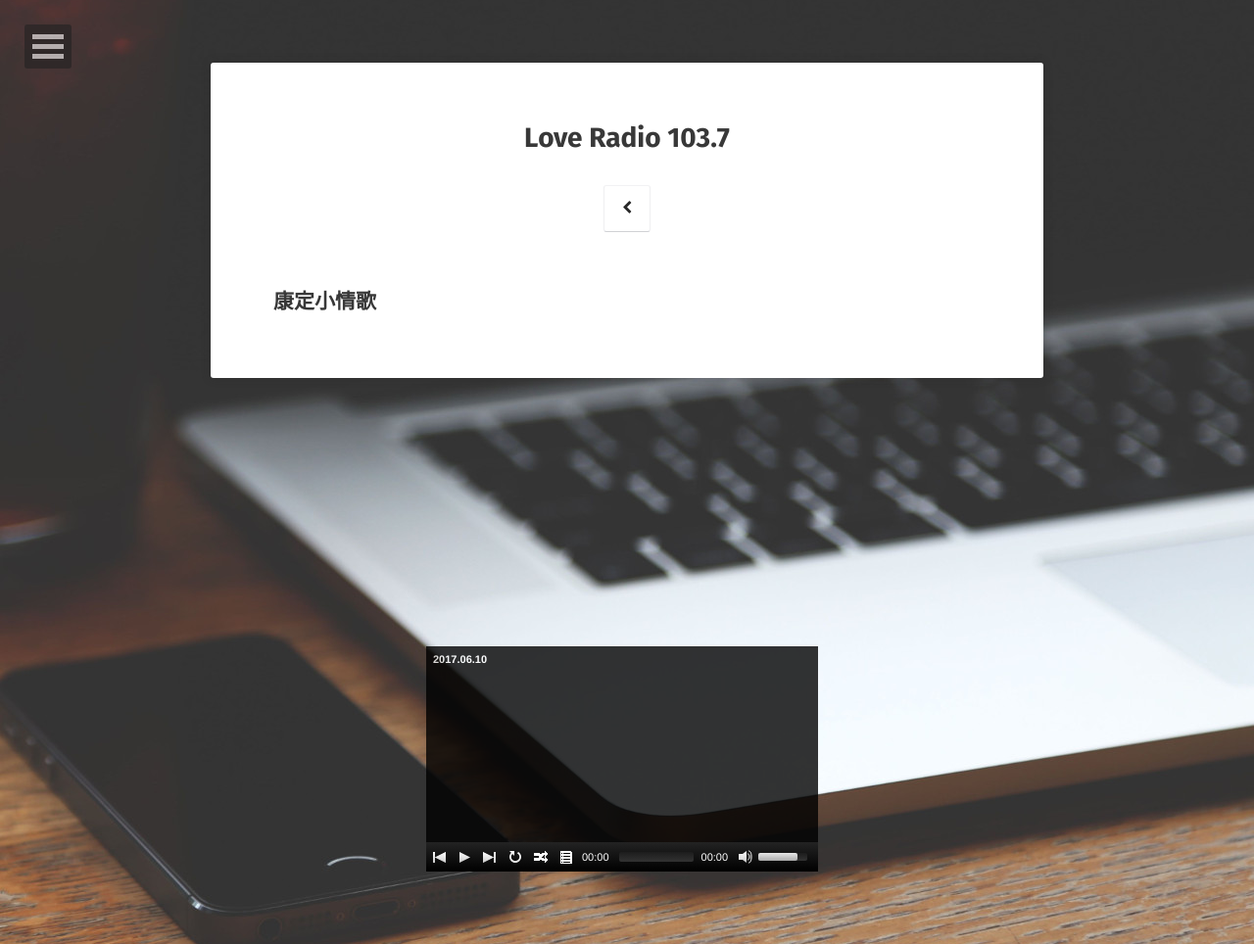
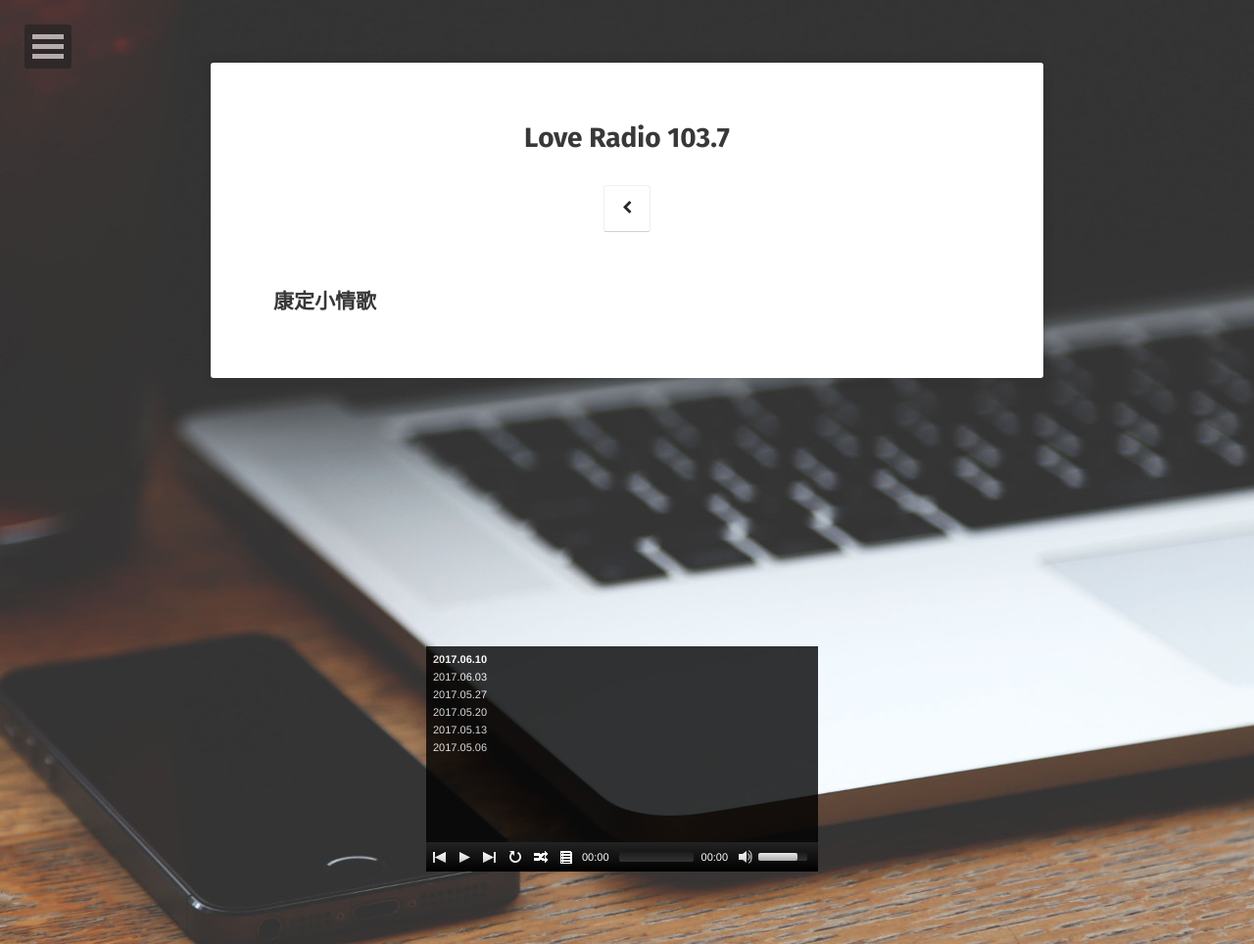
Before and after one commit to TokenJan/TokenJan.github.io, a Jekyll site: the page built from radios/index.md, in a window 1280 px wide. Shown: the whole page at 98% size. Built offline with Jekyll 4.4.1, drawn with Linux system fonts in a browser that asks for light colours; some web fonts are replaced.

Commit message:
add media files

```diff
--- a/_layouts/radio.html
+++ b/_layouts/radio.html
@@ -128,6 +128,11 @@ feature: http://i.imgur.com/Ds6S7lJ.png
     <div id="mediawrapper">
         <audio id="mejs" type="audio/mpeg" controls="controls" preload="true">
             <Source src="{{site.url}}/assets/media/103.7/103.7_20170610.aac" title="2017.06.10"></Source>
+            <Source src="{{site.url}}/assets/media/103.7/103.7_20170603.aac" title="2017.06.03"></Source>
+            <Source src="{{site.url}}/assets/media/103.7/103.7_20170527.aac" title="2017.05.27"></Source>
+            <Source src="{{site.url}}/assets/media/103.7/103.7_20170520.aac" title="2017.05.20"></Source>
+            <Source src="{{site.url}}/assets/media/103.7/103.7_20170513.aac" title="2017.05.13"></Source>
+            <Source src="{{site.url}}/assets/media/103.7/103.7_20170506.aac" title="2017.05.06"></Source>
         </audio>
     </div>
     {% include scripts.html %}
```
Also changed, not shown: 5 other files.
